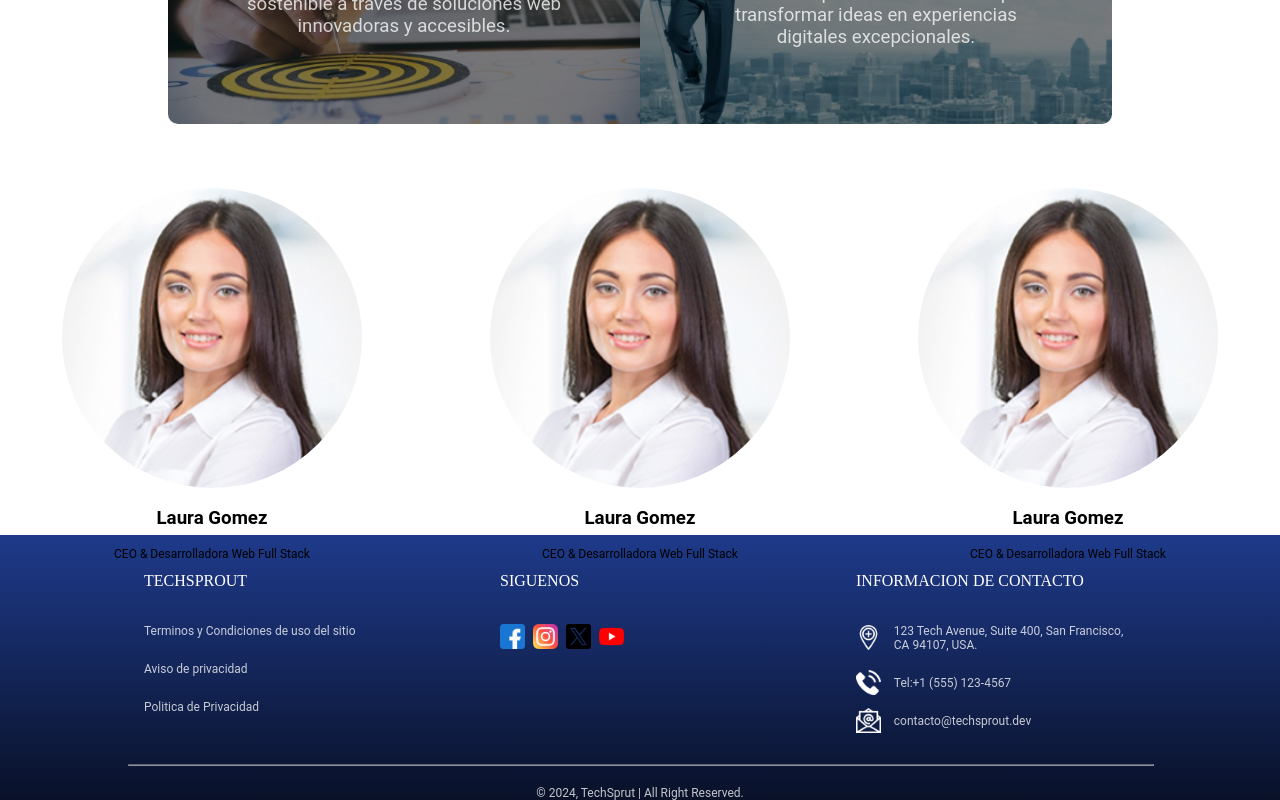
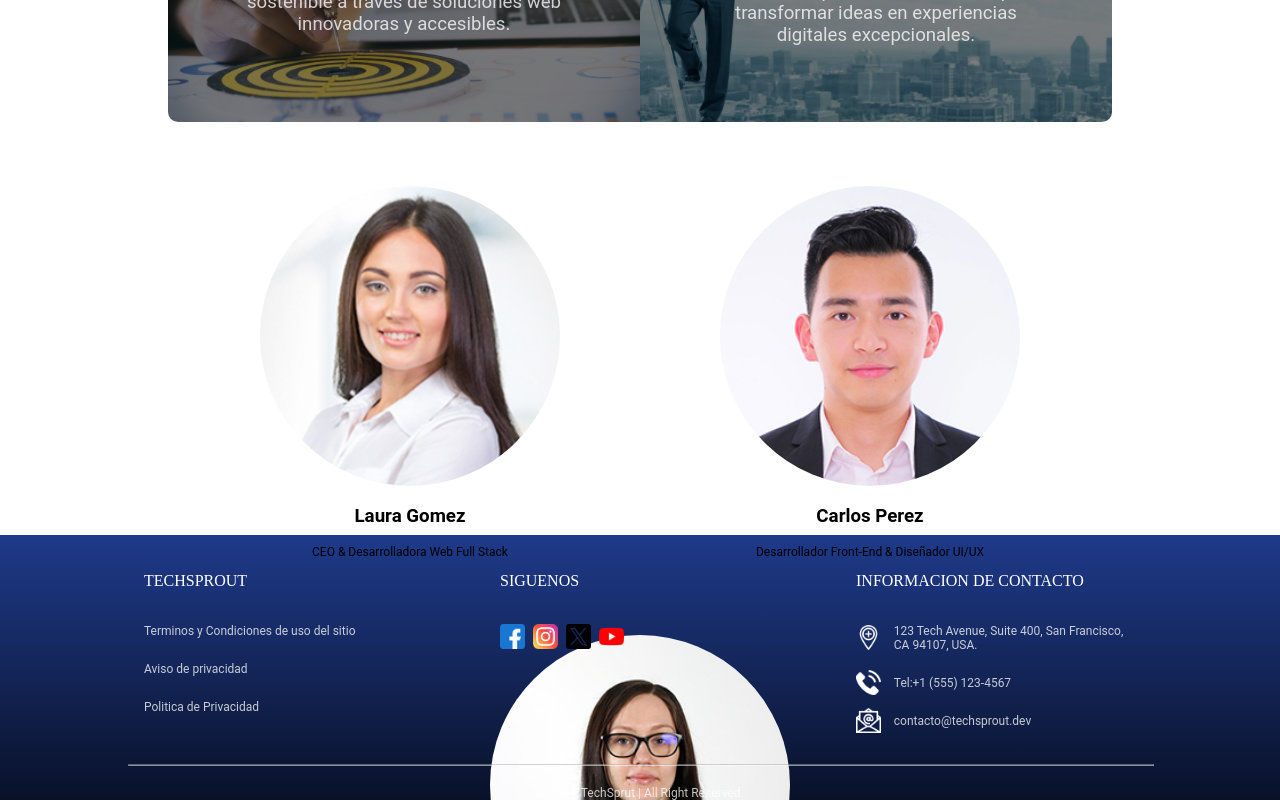
Before and after one commit to LuisFish/TechSprut, a React (Create React App) app: page / in a window 1280 px wide. Shown: the part 1080-1880 px from the top of the page. Built offline with nearby package versions, Linux system fonts and the light colour scheme.

Commit message:
Componente Servicios

```diff
--- a/src/components/Us.jsx
+++ b/src/components/Us.jsx
@@ -1,6 +1,10 @@
+import {} from "../styles/us.css";
+
 import React from "react";
-import {} from "../styles/us.css";
+
 import laura from "../assets/img/laura.jpg";
+import carlos from "../assets/img/carlos.jpg";
+import ana from "../assets/img/ana.jpg";
 
 function Us() {
   return (
@@ -35,17 +39,17 @@ function Us() {
           </div>
         </div>
         <div className="personal">
-          <img src={laura} alt="LauraGomez" />
+          <img src={carlos} alt="CarlosPerez" />
           <div>
-            <h3>Laura Gomez</h3>
-            <p>CEO & Desarrolladora Web Full Stack</p>
+            <h3>Carlos Perez</h3>
+            <p>Desarrollador Front-End & Diseñador UI/UX</p>
           </div>
         </div>
         <div className="personal">
-          <img src={laura} alt="LauraGomez" />
+          <img src={ana} alt="AnaRodriguez" />
           <div>
-            <h3>Laura Gomez</h3>
-            <p>CEO & Desarrolladora Web Full Stack</p>
+            <h3>AnaRodriguez</h3>
+            <p>Desarrolladora Back-End & Consultora Tecnologia</p>
           </div>
         </div>
       </div>
--- a/src/styles/us.css
+++ b/src/styles/us.css
@@ -7,6 +7,7 @@
   justify-content: center;
   align-items: center;
   margin: 20px;
+  font-family: "Poppins";
 }
 .container {
   display: flex;
@@ -74,6 +75,7 @@
   display: flex;
   justify-content: center;
   align-items: center;
+  flex-wrap: wrap;
 }
 .personal{
     display: flex;
@@ -81,7 +83,7 @@
     justify-content: center;
     text-align: center;
     font-family: "Roboto";
-    margin: 4rem 4rem 0rem 4rem;
+    margin: 4rem 5rem 0rem 5rem;
 }
 .personal img{
     border-radius: 100%;
```
Also changed, not shown: src/components/Footer.jsx (+20 -10 lines), src/components/Navbar.jsx (+4 -3 lines).
